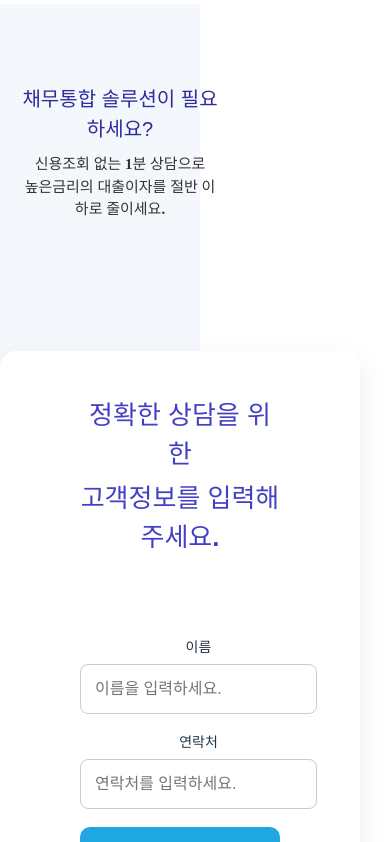
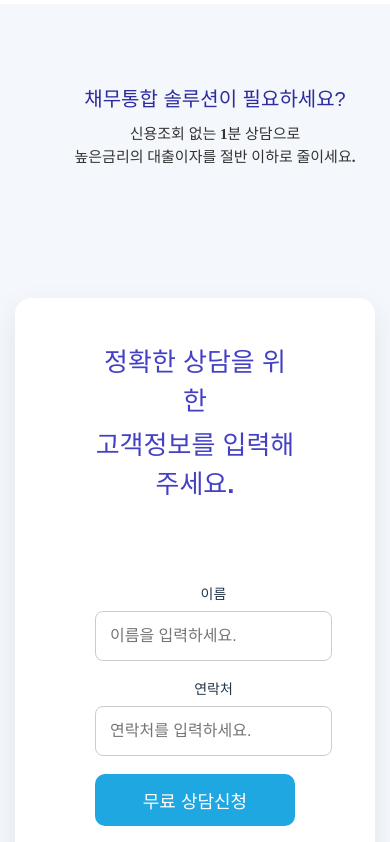
Before and after one commit to l1lsang/naran1234, a React (Vite) app: page / in a window 390 px wide. Shown: the part 2947-3789 px from the top of the page. Built offline with nearby package versions, Linux system fonts and the light colour scheme.

Commit message:
Update App.css

```diff
--- a/src/App.css
+++ b/src/App.css
@@ -1124,7 +1124,7 @@ margin-bottom: 80px;
     width: 100%;
     max-width: 200px;
   }
-  .신청{
-    width: 200px;
+  .정신-inner{
+    max-width: 768px;
   }
 }
```
